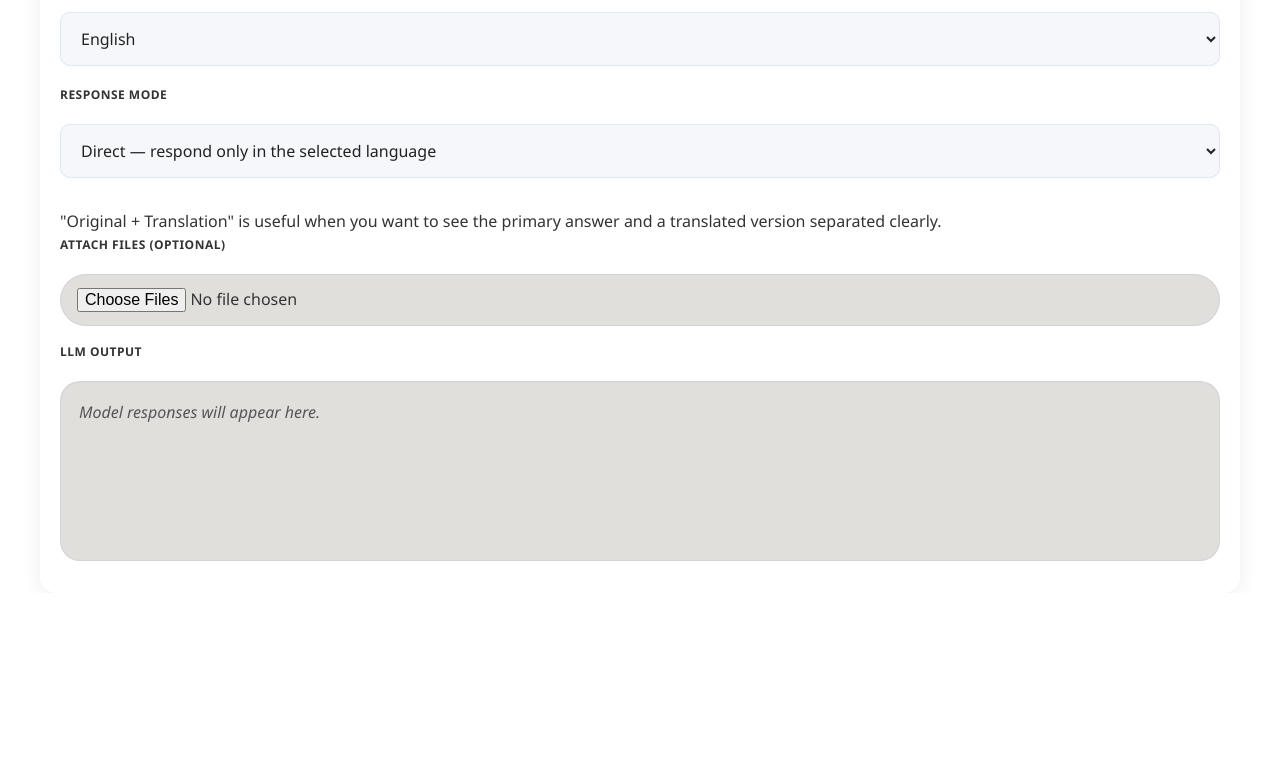
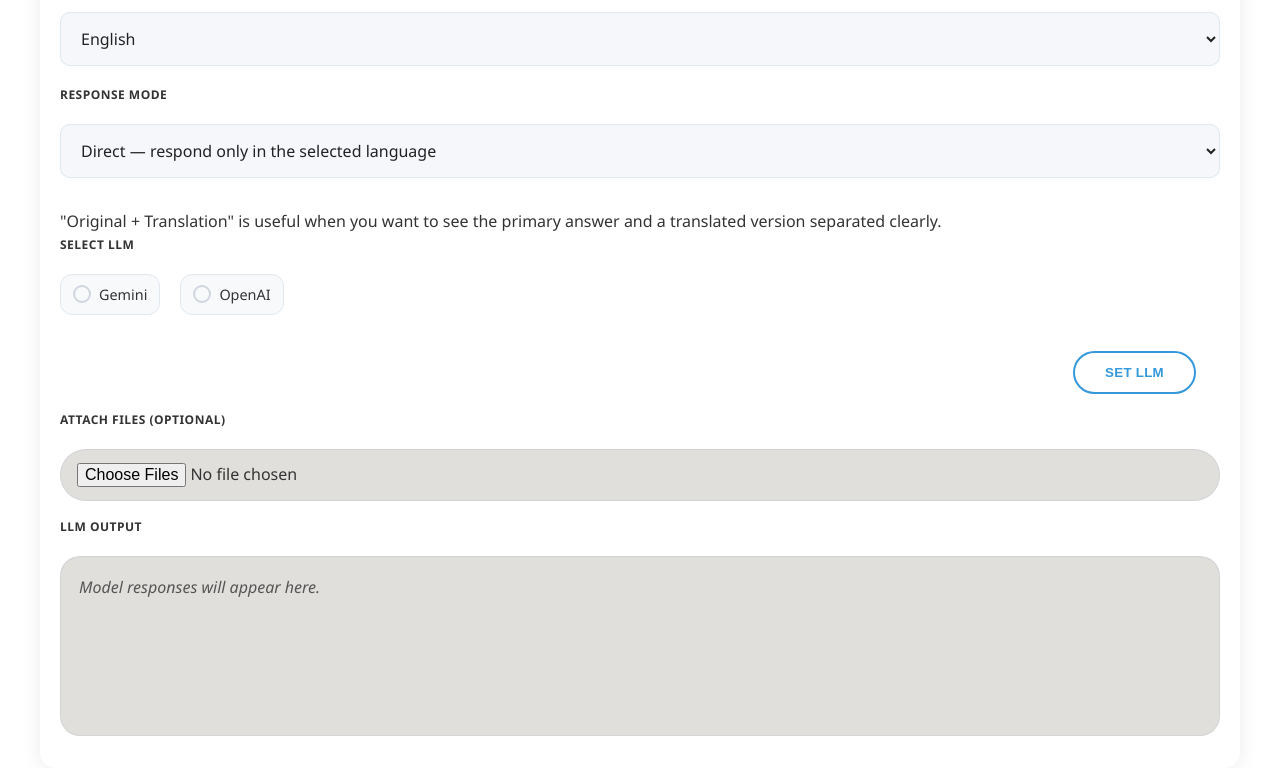
Before and after one commit to radishronin/CSCI4-598A-A-project1, a Flask app: page /rag/ in a window 1280 px wide. Shown: the part 547-1315 px from the top of the page. Before the commit the page ends 1108 px from the top, so only its background shows below. Run offline with Flask 3, Linux system fonts and the light colour scheme; data that the repository does not hold is empty; some libraries are stand-ins or nearby versions.

Commit message:
Add the set llm button

```diff
--- a/static/index.js
+++ b/static/index.js
@@ -2,6 +2,7 @@
   const textarea = document.getElementById('prompt-input');
   const button = document.getElementById('enter-button');
 
+  let currentLLMChoice = '';
   let currentPrompt = '';
 
   function setOutput(text) {
@@ -40,14 +41,22 @@
 
   async function submitPrompt() {
     const value = (textarea && 'value' in textarea) ? textarea.value.trim() : '';
-    const targetLanguage = document.getElementById('language-select')?.value || 'en';
-    const responseMode = document.getElementById('mode-select')?.value || 'direct';
+  // Prefer checked radio; fallback to stored selection
+  const llmChoice = document.querySelector('input[name="llm-choice"]:checked')?.value || localStorage.getItem('selected_llm');
+  const targetLanguage = document.getElementById('language-select')?.value || 'en';
+  const responseMode = document.getElementById('mode-select')?.value || 'direct';
+
+    if (!llmChoice) {
+      alert('Please select an LLM.');
+      return;
+    }
 
     if (!value) {
       alert('Please input something.')
       return;
     }
 
+    currentLLMChoice = llmChoice;
     currentPrompt = value;
 
     // Clear output and show spinner
@@ -55,11 +64,12 @@
     showSpinner();
 
     try {
-      const res = await fetch('/rag/api/prompt', {
+      const res = await fetch('/api/prompt', {
         method: 'POST',
         headers: { 'Content-Type': 'application/json' },
         body: JSON.stringify({
           prompt: value,
+          llm_choice: llmChoice,
           target_language: targetLanguage,
           response_mode: responseMode
         })
@@ -72,7 +82,7 @@
         const payload = await res.json();
         if (payload && payload.error === 'NO API key set.') {
           hideSpinner();
-          showApiKeyModal("gemini");
+          showApiKeyModal(llmChoice);
           document.getElementById('prompt-input').value = '';
           return;
         }
@@ -111,6 +121,26 @@
     document.getElementById('prompt-input').value = '';
   }
 
+  // Initialize LLM indicator from localStorage and wire Set LLM button
+  (function initLlmSetter(){
+    const indicator = document.getElementById('current-llm-indicator');
+    const stored = localStorage.getItem('selected_llm');
+    if (stored && indicator) indicator.textContent = stored.toUpperCase();
+
+    const setBtn = document.getElementById('set-llm-button');
+    if (setBtn) {
+      setBtn.addEventListener('click', () => {
+        const sel = document.querySelector('input[name="llm-choice"]:checked')?.value;
+        if (!sel) {
+          alert('Please select an LLM to set.');
+          return;
+        }
+        localStorage.setItem('selected_llm', sel);
+        if (indicator) indicator.textContent = sel.toUpperCase();
+      });
+    }
+  })();
+
   function showApiKeyModal(llmChoice) {
     const modal = document.getElementById('api-key-modal');
     const message = document.getElementById('api-key-message');
@@ -136,11 +166,11 @@
     }
 
     try {
-      const response = await fetch('/rag/api/set-api-key', {
+      const response = await fetch('/api/set-api-key', {
         method: 'POST',
         headers: { 'Content-Type': 'application/json' },
         body: JSON.stringify({
-          llm_choice: "gemini",
+          llm_choice: currentLLMChoice,
           api_key: apiKey
         })
       });
@@ -290,6 +320,14 @@
   loadNotes();
 
   async function handleFileSelection(event) {
+    const llmChoice = document.querySelector('input[name="llm-choice"]:checked')?.value;
+
+    if (!llmChoice) {
+      alert('Please select an LLM.');
+      fileInput.value = '';
+      return;
+    }
+
     const files = event.target.files;
 
     if (files.length === 0) {
@@ -327,10 +365,10 @@
     await Promise.all(fileReadPromises);
 
     try {
-      const response = await fetch('/rag/api/upload-files', {
+      const response = await fetch('/api/upload-files', {
         method: 'POST',
         headers: { 'Content-Type': 'application/json' },
-        body: JSON.stringify({ file_paths: filePaths })
+        body: JSON.stringify({ file_paths: filePaths, llmChoice : llmChoice })
       });
 
       const result = await response.json();
--- a/templates/index.html
+++ b/templates/index.html
@@ -72,6 +72,24 @@
       <p class="help">"Original + Translation" is useful when you want to see the primary answer and a translated version separated clearly.</p>
     </section>
 
+    <section class="row" aria-labelledby="llm-label">
+      <label id="llm-label">Select LLM</label>
+      <div class="llm-options">
+        <label class="radio-option">
+          <input type="radio" name="llm-choice" value="gemini">
+          <span>Gemini</span>
+        </label>
+        <label class="radio-option">
+          <input type="radio" name="llm-choice" value="openai">
+          <span>OpenAI</span>
+        </label>
+      </div>
+      <div class="actions">
+        <button id="set-llm-button" type="button" class="btn secondary">Set LLM</button>
+        <span id="current-llm-indicator" style="margin-left:12px; font-weight:600;"></span>
+      </div>
+    </section>
+
     <section class="row" aria-labelledby="files-label">
       <label id="files-label" for="file-input">Attach files (optional)</label>
       <input id="file-input" type="file" name="files" multiple />
```
Also changed, not shown: static/planner.js (+29 -3 lines), templates/planner.html (+16 -0 lines).
